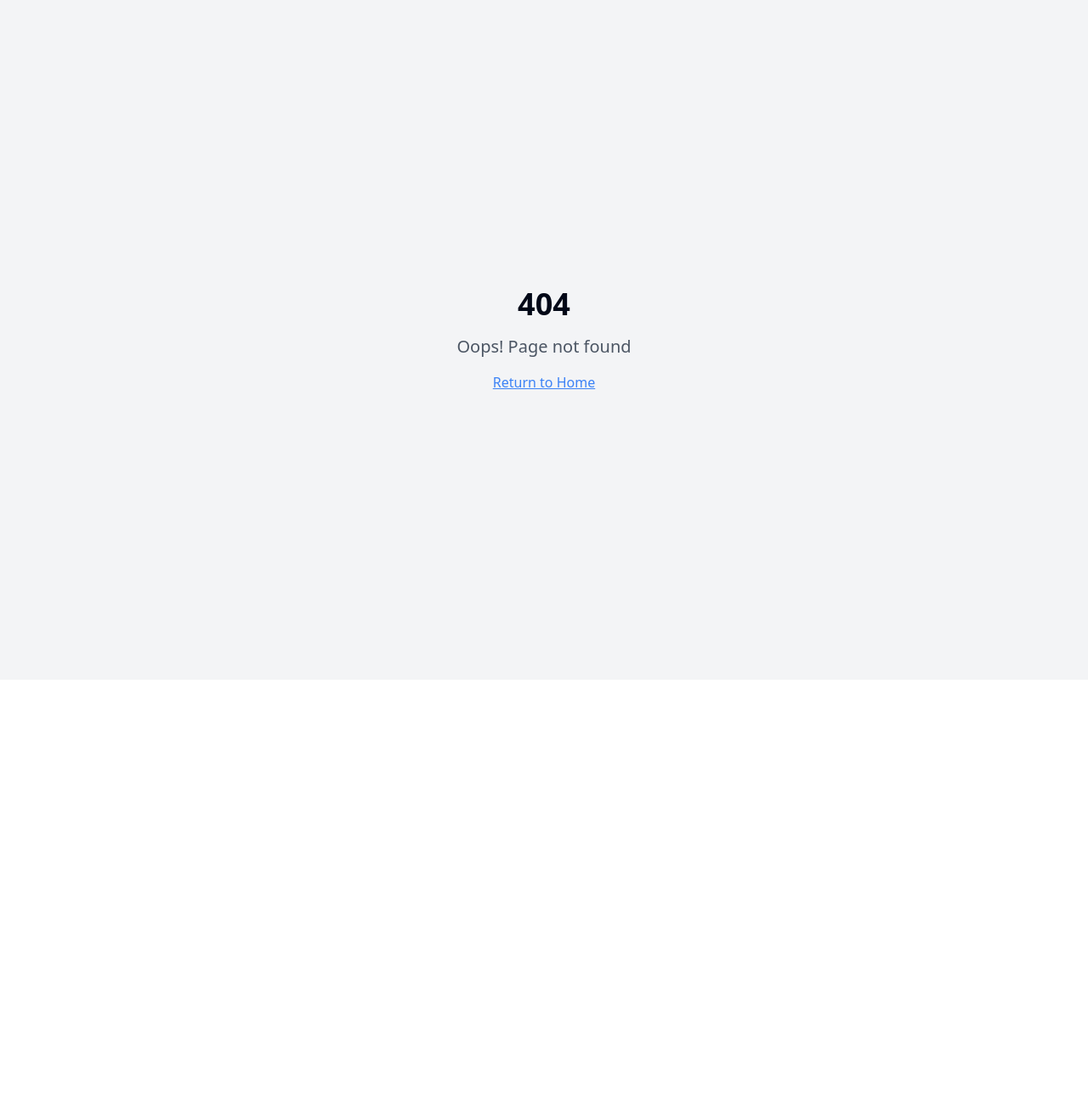
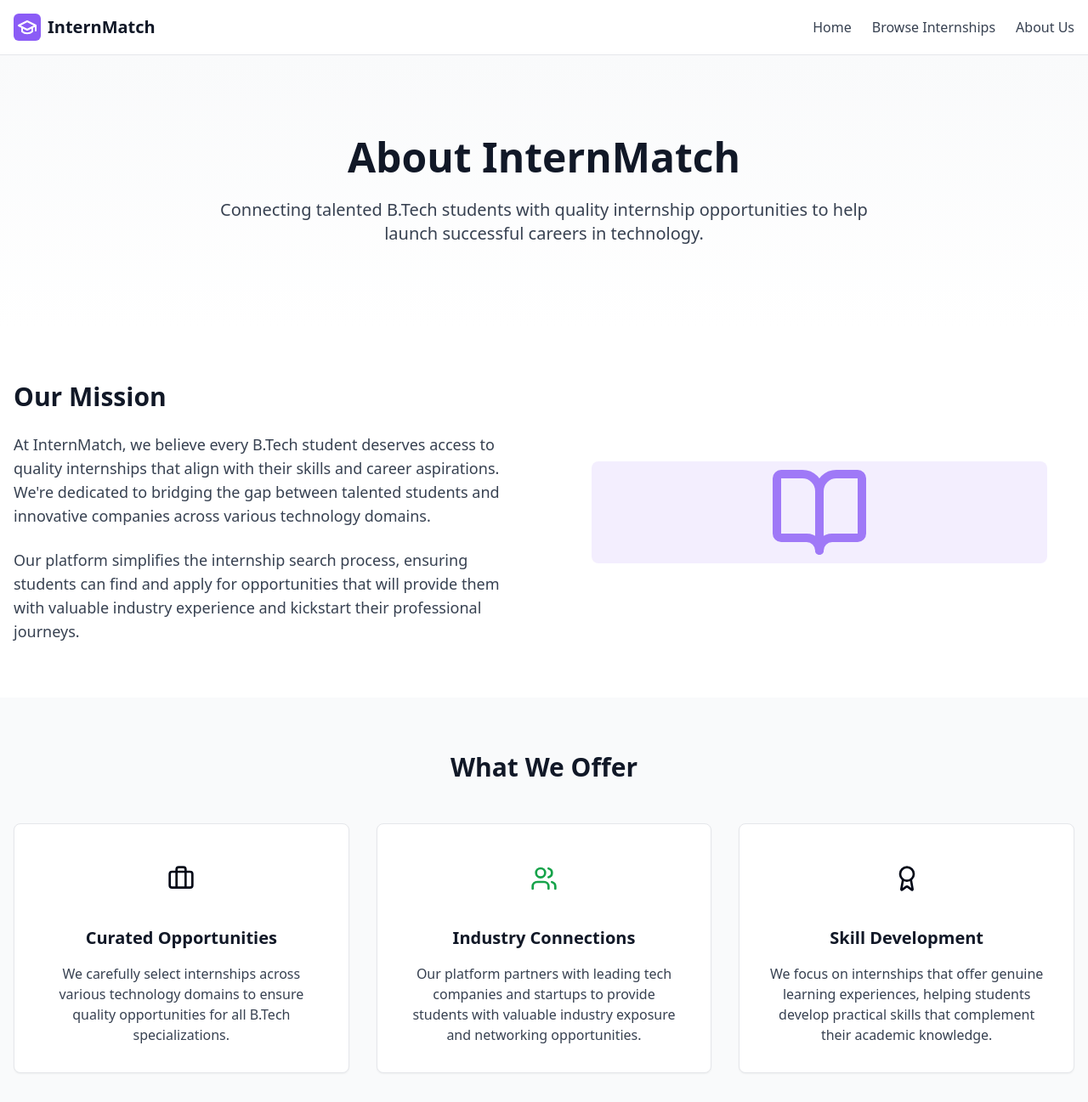
Before and after one commit to Abhinash7355/internmatch, a React (Vite) app: page /about in a window 1280 px wide. Before the commit this address had no page. Shown: the top 1297 px of the page at 85% size. Before the commit the page ends 800 px from the top, so only its background shows below. Built offline with nearby package versions, Linux system fonts and the light colour scheme.

Commit message:
Add navigation links
Add links for Home, Browse Internships, and About Us in the navigation bar.

```diff
--- a/src/App.tsx
+++ b/src/App.tsx
@@ -6,6 +6,7 @@ import { QueryClient, QueryClientProvider } from "@tanstack/react-query";
 import { BrowserRouter, Routes, Route } from "react-router-dom";
 import Index from "./pages/Index";
 import InternshipDetails from "./pages/InternshipDetails";
+import AboutUs from "./pages/AboutUs";
 import NotFound from "./pages/NotFound";
 
 const queryClient = new QueryClient();
@@ -19,6 +20,7 @@ const App = () => (
         <Routes>
           <Route path="/" element={<Index />} />
           <Route path="/internship/:id" element={<InternshipDetails />} />
+          <Route path="/about" element={<AboutUs />} />
           {/* ADD ALL CUSTOM ROUTES ABOVE THE CATCH-ALL "*" ROUTE */}
           <Route path="*" element={<NotFound />} />
         </Routes>
--- a/src/components/Navbar.tsx
+++ b/src/components/Navbar.tsx
@@ -34,7 +34,7 @@ const Navbar: React.FC = () => {
           <Link to="/" className="text-gray-700 hover:text-intern-purple font-medium">
             Browse Internships
           </Link>
-          <Link to="/" className="text-gray-700 hover:text-intern-purple font-medium">
+          <Link to="/about" className="text-gray-700 hover:text-intern-purple font-medium">
             About Us
           </Link>
         </nav>
--- /dev/null
+++ b/src/pages/AboutUs.tsx
@@ -0,0 +1,138 @@
+
+import React from "react";
+import Navbar from "@/components/Navbar";
+import Footer from "@/components/Footer";
+import { Award, BookOpen, Briefcase, Users } from "lucide-react";
+
+const AboutUs: React.FC = () => {
+  return (
+    <div className="min-h-screen flex flex-col">
+      <Navbar />
+
+      <main className="flex-grow">
+        {/* Hero Section */}
+        <section className="bg-gradient-to-b from-intern-bg-light to-white py-16 md:py-24">
+          <div className="container mx-auto px-4 text-center">
+            <h1 className="text-4xl md:text-5xl font-bold text-gray-900 mb-6">About InternMatch</h1>
+            <p className="text-lg md:text-xl text-gray-700 max-w-3xl mx-auto">
+              Connecting talented B.Tech students with quality internship opportunities
+              to help launch successful careers in technology.
+            </p>
+          </div>
+        </section>
+
+        {/* Mission Section */}
+        <section className="py-16 bg-white">
+          <div className="container mx-auto px-4">
+            <div className="grid grid-cols-1 md:grid-cols-2 gap-12 items-center">
+              <div>
+                <h2 className="text-3xl font-bold text-gray-900 mb-6">Our Mission</h2>
+                <p className="text-lg text-gray-700 mb-6">
+                  At InternMatch, we believe every B.Tech student deserves access to quality internships
+                  that align with their skills and career aspirations. We're dedicated to bridging the gap
+                  between talented students and innovative companies across various technology domains.
+                </p>
+                <p className="text-lg text-gray-700">
+                  Our platform simplifies the internship search process, ensuring students can find and apply
+                  for opportunities that will provide them with valuable industry experience and kickstart
+                  their professional journeys.
+                </p>
+              </div>
+              <div className="bg-soft-purple rounded-lg p-8">
+                <div className="aspect-w-16 aspect-h-9 rounded-lg overflow-hidden bg-intern-purple bg-opacity-10 flex items-center justify-center">
+                  <BookOpen size={120} className="text-intern-purple opacity-80" />
+                </div>
+              </div>
+            </div>
+          </div>
+        </section>
+
+        {/* What We Offer Section */}
+        <section className="py-16 bg-intern-bg-light">
+          <div className="container mx-auto px-4">
+            <h2 className="text-3xl font-bold text-gray-900 text-center mb-12">What We Offer</h2>
+
+            <div className="grid grid-cols-1 md:grid-cols-3 gap-8">
+              <div className="bg-white p-8 rounded-lg shadow-sm border border-intern-card-border flex flex-col items-center text-center">
+                <div className="bg-soft-blue rounded-full p-4 mb-6">
+                  <Briefcase className="h-8 w-8 text-ocean-blue" />
+                </div>
+                <h3 className="text-xl font-semibold text-gray-900 mb-4">Curated Opportunities</h3>
+                <p className="text-gray-700">
+                  We carefully select internships across various technology domains to ensure
+                  quality opportunities for all B.Tech specializations.
+                </p>
+              </div>
+
+              <div className="bg-white p-8 rounded-lg shadow-sm border border-intern-card-border flex flex-col items-center text-center">
+                <div className="bg-soft-green rounded-full p-4 mb-6">
+                  <Users className="h-8 w-8 text-green-600" />
+                </div>
+                <h3 className="text-xl font-semibold text-gray-900 mb-4">Industry Connections</h3>
+                <p className="text-gray-700">
+                  Our platform partners with leading tech companies and startups to provide
+                  students with valuable industry exposure and networking opportunities.
+                </p>
+              </div>
+
+              <div className="bg-white p-8 rounded-lg shadow-sm border border-intern-card-border flex flex-col items-center text-center">
+                <div className="bg-soft-peach rounded-full p-4 mb-6">
+                  <Award className="h-8 w-8 text-bright-orange" />
+                </div>
+                <h3 className="text-xl font-semibold text-gray-900 mb-4">Skill Development</h3>
+                <p className="text-gray-700">
+                  We focus on internships that offer genuine learning experiences, helping students
+                  develop practical skills that complement their academic knowledge.
+                </p>
+              </div>
+            </div>
+          </div>
+        </section>
+
+        {/* Team Section */}
+        <section className="py-16 bg-white">
+          <div className="container mx-auto px-4">
+            <h2 className="text-3xl font-bold text-gray-900 text-center mb-12">Our Team</h2>
+
+            <div className="grid grid-cols-1 md:grid-cols-4 gap-8">
+              {[1, 2, 3, 4].map((i) => (
+                <div key={i} className="bg-white p-6 rounded-lg shadow-sm border border-intern-card-border flex flex-col items-center text-center">
+                  <div className="w-32 h-32 bg-gray-200 rounded-full mb-4 overflow-hidden">
+                    <div className="w-full h-full bg-intern-purple bg-opacity-20 flex items-center justify-center">
+                      <span className="text-3xl text-intern-purple">TM</span>
+                    </div>
+                  </div>
+                  <h3 className="text-xl font-semibold text-gray-900 mb-1">Team Member {i}</h3>
+                  <p className="text-intern-purple mb-4">Co-founder</p>
+                  <p className="text-gray-700 text-sm">
+                    Passionate about connecting students with opportunities that launch their careers.
+                  </p>
+                </div>
+              ))}
+            </div>
+          </div>
+        </section>
+
+        {/* Contact Section */}
+        <section className="py-16 bg-intern-bg-light">
+          <div className="container mx-auto px-4 text-center">
+            <h2 className="text-3xl font-bold text-gray-900 mb-6">Get In Touch</h2>
+            <p className="text-lg text-gray-700 max-w-2xl mx-auto mb-8">
+              Have questions or want to partner with us? We'd love to hear from you!
+            </p>
+            <a
+              href="mailto:contact@internmatch.com"
+              className="inline-block bg-intern-purple hover:bg-purple-700 text-white font-medium py-3 px-6 rounded-md transition-colors"
+            >
+              Contact Us
+            </a>
+          </div>
+        </section>
+      </main>
+
+      <Footer />
+    </div>
+  );
+};
+
+export default AboutUs;
```
